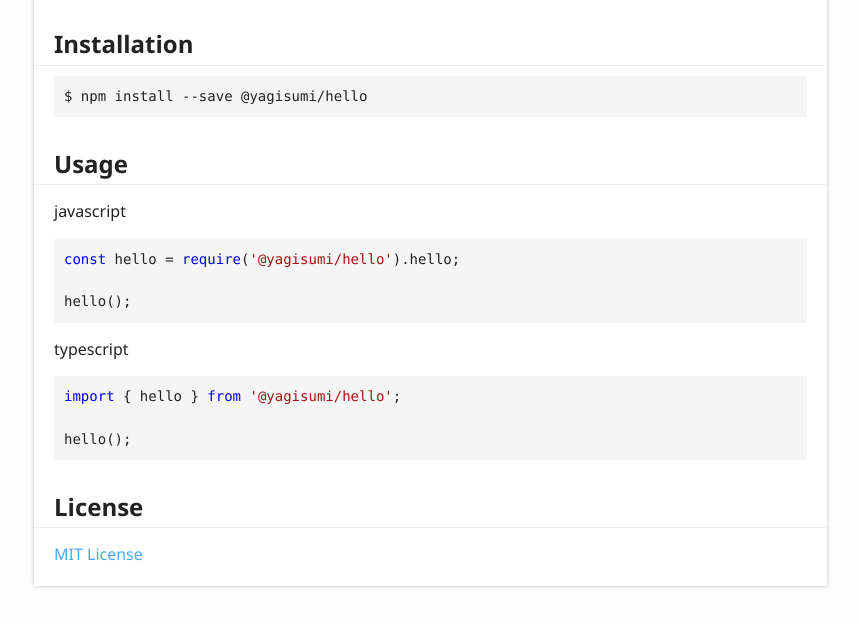
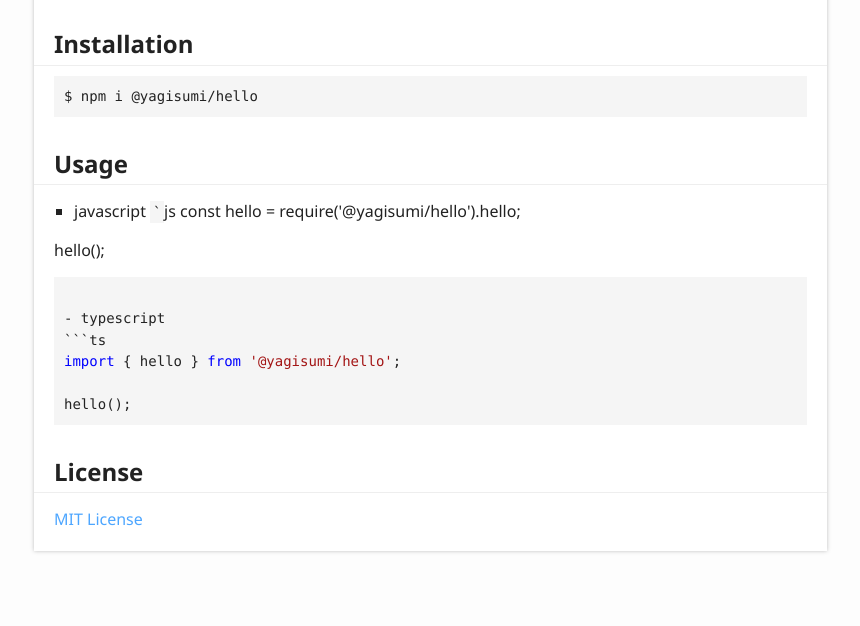
Before and after one commit to yagisumi/node-hello, a website: page docs/index.html in a window 1280 px wide. Shown: the part 1830-2456 px from the top of the page, without its empty margins (6-866 px from the left). Drawn offline with Linux system fonts and the light colour scheme.

Commit message:
rebuild docs

````diff
--- a/docs/index.html
+++ b/docs/index.html
@@ -62,21 +62,24 @@
 	<div class="row">
 		<div class="col-8 col-content">
 			<div class="tsd-panel tsd-typography">
-				<h1 id="hello">hello</h1>
-				<p><a href="https://npmjs.org/package/@yagisumi/hello"><img src="https://img.shields.io/npm/v/@yagisumi/hello.svg?style=flat-square" alt="NPM version"></a> <a href="https://packagephobia.now.sh/result?p=@yagisumi/hello"><img src="https://flat.badgen.net/packagephobia/install/@yagisumi/hello" alt="install size"></a> <a href="https://travis-ci.org/yagisumi/node-hello"><img src="https://img.shields.io/travis/yagisumi/node-hello.svg?style=flat-square" alt="Build Status"></a> <a href="https://coveralls.io/r/yagisumi/node-hello"><img src="https://img.shields.io/coveralls/yagisumi/node-hello/badge.svg?style=flat-square" alt="Coverage percentage"></a> <a href="http://definitelytyped.org"><img src="https://img.shields.io/badge/DefinitelyTyped-.d.ts-blue.svg?style=flat-square" alt="DefinitelyTyped"></a></p>
+				<h1 id="-yagisumi-hello">@yagisumi/hello</h1>
+				<p><a href="https://npmjs.org/package/@yagisumi/hello"><img src="https://img.shields.io/npm/v/@yagisumi/hello.svg?style=flat-square" alt="NPM version"></a> <a href="https://packagephobia.now.sh/result?p=@yagisumi/hello"><img src="https://flat.badgen.net/packagephobia/install/@yagisumi/hello" alt="install size"></a> <a href="http://definitelytyped.org"><img src="https://img.shields.io/badge/DefinitelyTyped-.d.ts-blue.svg?style=flat-square" alt="DefinitelyTyped"></a><br><a href="https://travis-ci.org/yagisumi/node-hello"><img src="https://img.shields.io/travis/yagisumi/node-hello.svg?style=flat-square" alt="Build Status"></a> <a href="https://coveralls.io/github/yagisumi/node-hello?branch=master"><img src="https://img.shields.io/coveralls/yagisumi/node-hello.svg?style=flat-square" alt="Coverage percentage"></a></p>
 				<p>Welcome</p>
 				<h2 id="installation">Installation</h2>
-				<pre><code class="language-sh">$ npm install --save @yagisumi/hello</code></pre>
+				<pre><code class="language-sh">$ npm i @yagisumi/hello</code></pre>
 				<h2 id="usage">Usage</h2>
-				<p>javascript</p>
-				<pre><code class="language-js"><span class="hljs-keyword">const</span> hello = <span class="hljs-built_in">require</span>(<span class="hljs-string">'@yagisumi/hello'</span>).hello;
+				<ul>
+					<li>javascript
+						<code>`</code>js
+					const hello = require(&#39;@yagisumi/hello&#39;).hello;</li>
+				</ul>
+				<p>hello();</p>
+				<pre><code>
+- typescript
+```ts
+<span class="hljs-keyword">import</span> { hello } <span class="hljs-keyword">from</span> <span class="hljs-string">'@yagisumi/hello'</span>;
 
-hello();</code></pre>
-				<p>typescript</p>
-				<pre><code class="language-ts"><span class="hljs-keyword">import</span> { hello } <span class="hljs-keyword">from</span> <span class="hljs-string">'@yagisumi/hello'</span>;
-
-hello();</code></pre>
-				<h2 id="license">License</h2>
+hello();</code></pre><h2 id="license">License</h2>
 				<p><a href="https://opensource.org/licenses/MIT">MIT License</a></p>
 			</div>
 		</div>
--- a/lib/hello.ts
+++ b/lib/hello.ts
@@ -1,3 +1,8 @@
+/**
+ * say hello
+ * @param name name
+ * @since 0.1.0
+ */
 export function hello(name?: string) {
   if (name) {
     console.log(`Hello ${name}!`)
````
Also changed, not shown: docs/globals.html (+14 -1 lines), docs/typedoc.json (+13 -1 lines).
